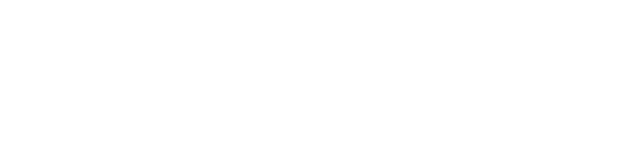
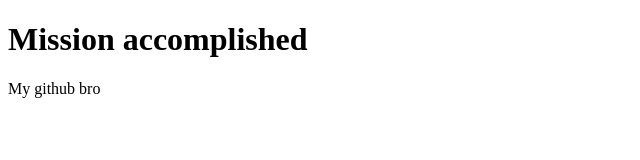
Before and after one commit to Nayan7/nayan.github.io, a plain HTML site: page index.html in a window 1280 px wide. Shown: the whole page, without its empty margins (0-640 px from the left). Drawn offline with Linux system fonts and the light colour scheme.

Commit message:
Update index.html

```diff
--- a/index.html
+++ b/index.html
@@ -1,6 +1,10 @@
 <!DOCTYPE html>
 <html>
-<head>
-<title> NAYAN JOSHI </title>
-</head>
+<body>
+
+<h1>Mission accomplished</h1>
+
+<p>My github bro</p>
+
+</body>
 </html>
```
